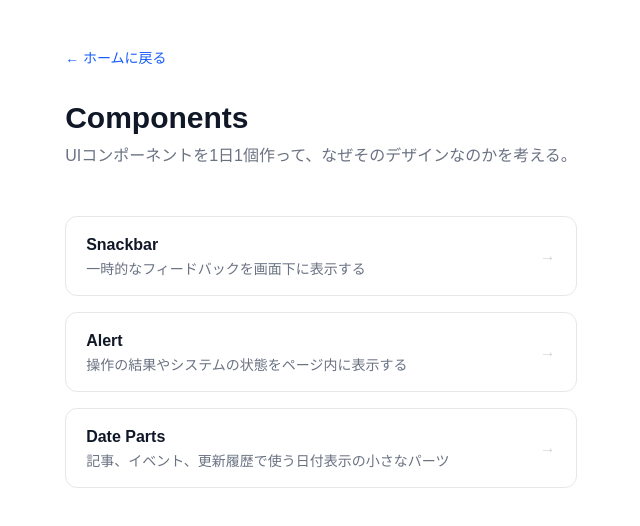
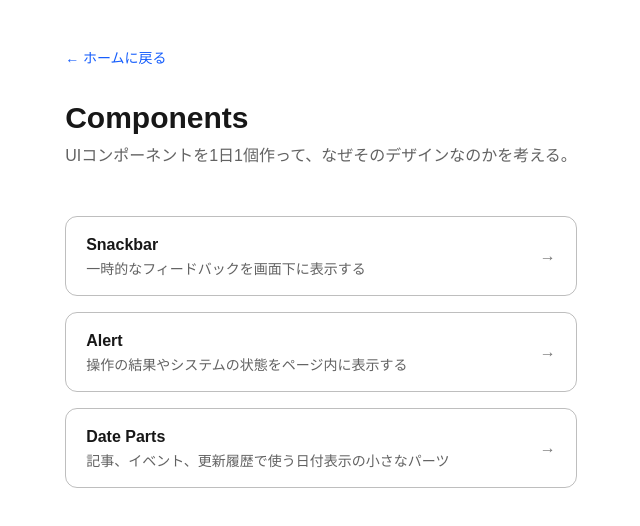
Before and after one commit to pikazakipika/blogs, a Next.js app: page /components in a window 1280 px wide. Shown: the top 526 px of the page, without its empty margins (319-959 px from the left). Built offline with nearby package versions, Linux system fonts and the light colour scheme.

Commit message:
Use foreground colors on components page

```diff
--- a/app/components/page.tsx
+++ b/app/components/page.tsx
@@ -30,8 +30,8 @@ export default function ComponentsPage() {
       </Link>
 
       <header className="mb-12">
-        <h1 className="text-3xl font-bold text-gray-900 dark:text-gray-100 mb-2">Components</h1>
-        <p className="text-gray-500 dark:text-gray-400">UIコンポーネントを1日1個作って、なぜそのデザインなのかを考える。</p>
+        <h1 className="components-page-strong text-3xl font-bold mb-2">Components</h1>
+        <p className="components-page-muted">UIコンポーネントを1日1個作って、なぜそのデザインなのかを考える。</p>
       </header>
 
       <ul className="space-y-4">
@@ -39,15 +39,15 @@ export default function ComponentsPage() {
           <li key={c.slug}>
             <Link
               href={`/components/${c.slug}`}
-              className="group flex items-center justify-between border border-gray-200 dark:border-gray-700 rounded-xl px-5 py-4 hover:border-gray-400 dark:hover:border-gray-500 transition-colors"
+              className="components-page-card group flex items-center justify-between border rounded-xl px-5 py-4 transition-colors"
             >
               <div>
-                <p className="font-semibold text-gray-900 dark:text-gray-100 group-hover:text-blue-600 dark:group-hover:text-blue-400 transition-colors">
+                <p className="components-page-strong font-semibold">
                   {c.name}
                 </p>
-                <p className="text-sm text-gray-500 dark:text-gray-400 mt-0.5">{c.description}</p>
+                <p className="components-page-muted text-sm mt-0.5">{c.description}</p>
               </div>
-              <span className="text-gray-300 dark:text-gray-600 group-hover:text-gray-500 dark:group-hover:text-gray-300 transition-colors">→</span>
+              <span className="components-page-arrow transition-colors">→</span>
             </Link>
           </li>
         ))}
--- a/app/globals.css
+++ b/app/globals.css
@@ -25,3 +25,23 @@ body {
   color: var(--foreground);
   font-family: Arial, Helvetica, sans-serif;
 }
+
+.components-page-strong {
+  color: var(--foreground);
+}
+
+.components-page-muted {
+  color: color-mix(in srgb, var(--foreground) 68%, transparent);
+}
+
+.components-page-card {
+  border-color: color-mix(in srgb, var(--foreground) 28%, transparent);
+}
+
+.components-page-card:hover {
+  border-color: color-mix(in srgb, var(--foreground) 48%, transparent);
+}
+
+.components-page-arrow {
+  color: color-mix(in srgb, var(--foreground) 58%, transparent);
+}
```
